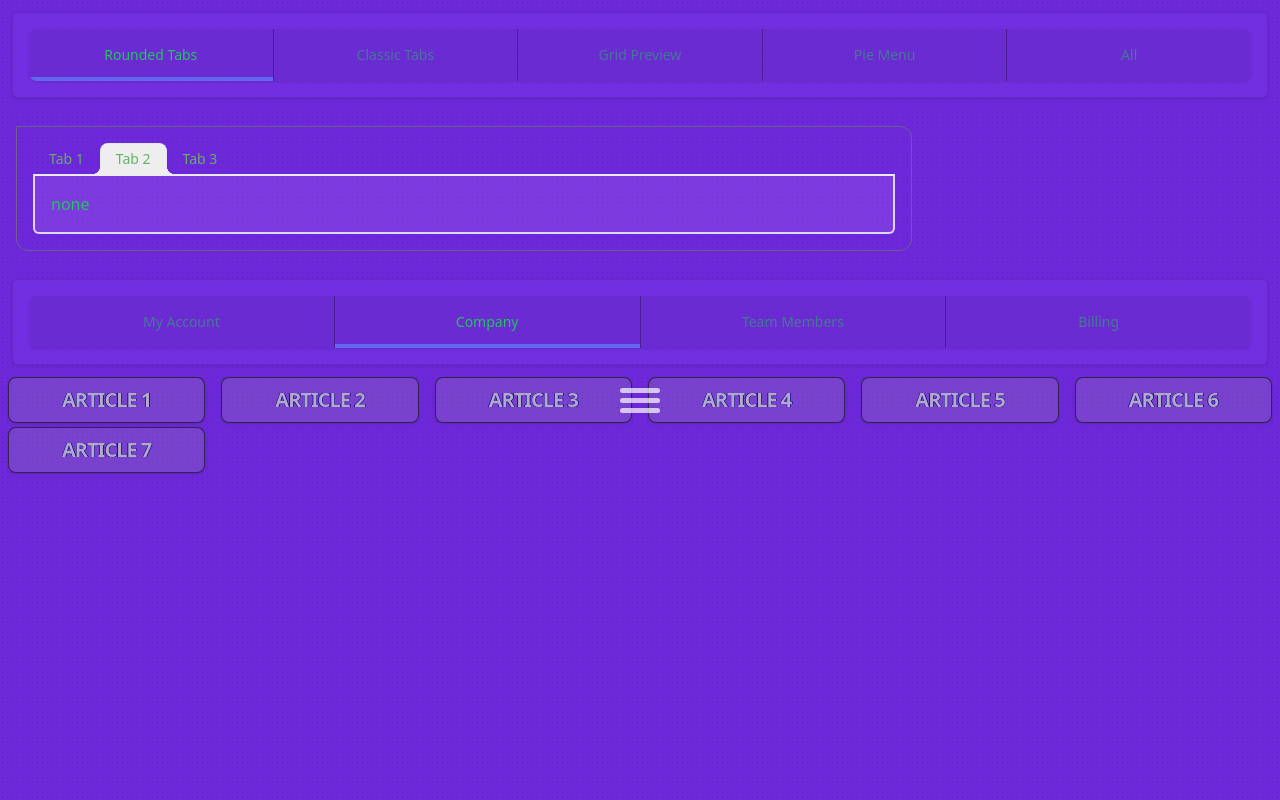
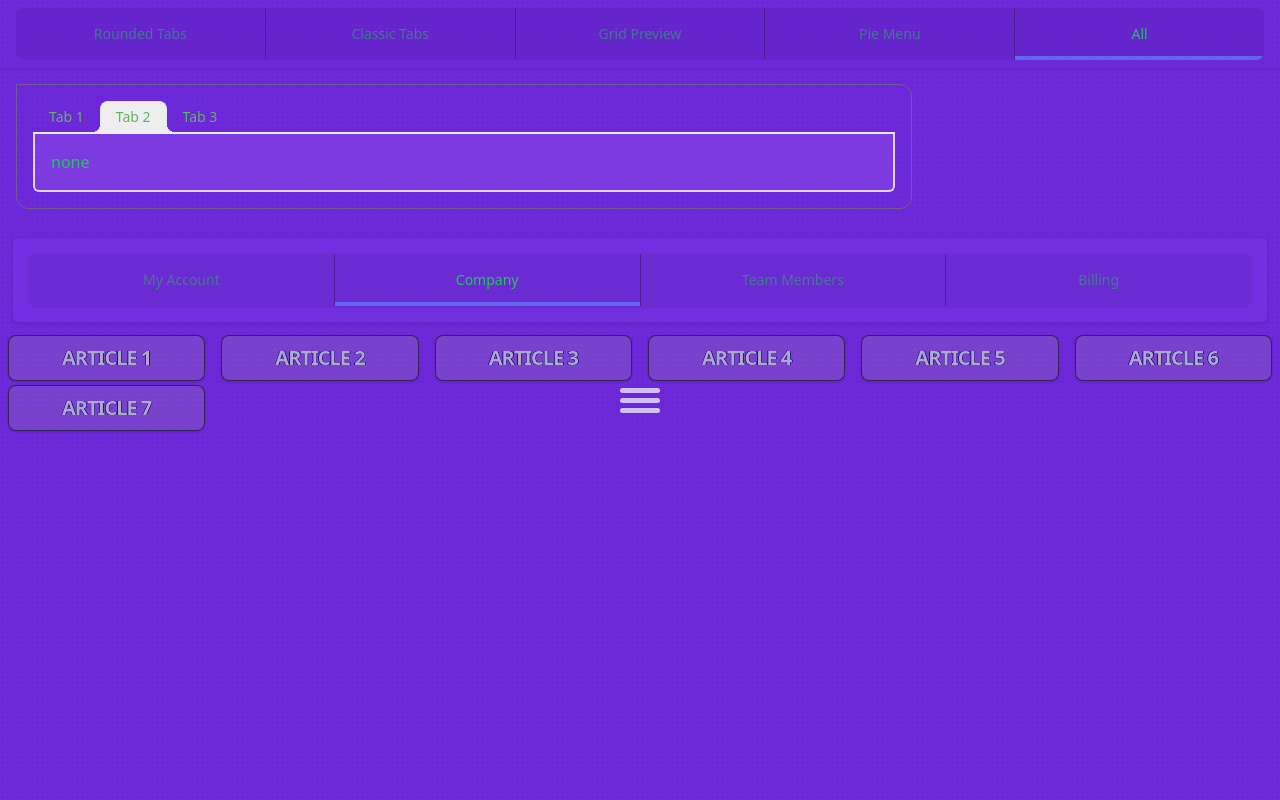
Before and after one commit to maxzz/ui-pie-menu, a React (Vite) app: page / in a window 1280 px wide. Built offline with nearby package versions, Linux system fonts and the light colour scheme.

Commit message:
WIP. Section1_Tabs. fix initial state

```diff
--- a/src/components/Section1_Tabs/index.tsx
+++ b/src/components/Section1_Tabs/index.tsx
@@ -15,16 +15,16 @@ function TabButtons({ tabs, selected, onSelect }: { tabs: Tab[]; selected: numbe
                 className={classNames(
                     idx === 0 ? 'rounded-l-lg' : '',
                     idx === tabs.length - 1 ? 'rounded-r-lg' : '',
-                    idx === selected ? 'text-green-500' : 'text-green-500/50 hover:text-green-500',
+                    tab.id === selected ? 'text-green-500' : 'text-green-500/50 hover:text-green-500',
                     'group relative min-w-0 flex-1 overflow-hidden py-4 px-4 focus:z-10',
                     'text-sm font-medium text-center transition-colors duration-300',
                     'bg-violet-900/20  hover:bg-violet-900/50',
                 )}
-                aria-current={idx === selected ? 'page' : undefined}
+                aria-current={tab.id === selected ? 'page' : undefined}
                 onClick={() => onSelect?.(tab.id)}
             >
                 <span>{tab.name}</span>
-                <span className={classNames(idx === selected ? 'bg-indigo-500' : 'bg-transparent', 'absolute inset-x-0 bottom-0 h-1')} aria-hidden="true" />
+                <span className={classNames(tab.id === selected ? 'bg-indigo-500' : 'bg-transparent', 'absolute inset-x-0 bottom-0 h-1')} aria-hidden="true" />
             </button>
         ))
         }
@@ -42,13 +42,10 @@ const tabs: Tab[] = [
 export function Section1_Tabs() {
     const snap = useSnapshot(appState);
     return (
-        <div className="m-3 p-4 bg-violet-600/40 border-violet-900/30 border rounded-md shadow">
-            <nav className="isolate flex divide-x divide-violet-900 rounded-lg shadow" aria-label="Tabs">
-                <TabButtons tabs={tabs} selected={snap.activeTab} onSelect={(id) => {
-                    appState.activeTab = id;
-                    console.log('selected', id);
-                }} />
-            </nav>
-        </div>
+        <nav className="px-4 py-2 isolate flex divide-x divide-violet-900 shadow" aria-label="Tabs">
+            <TabButtons tabs={tabs} selected={snap.activeTab} onSelect={(id) => {
+                appState.activeTab = id;
+            }} />
+        </nav>
     );
 }
```
